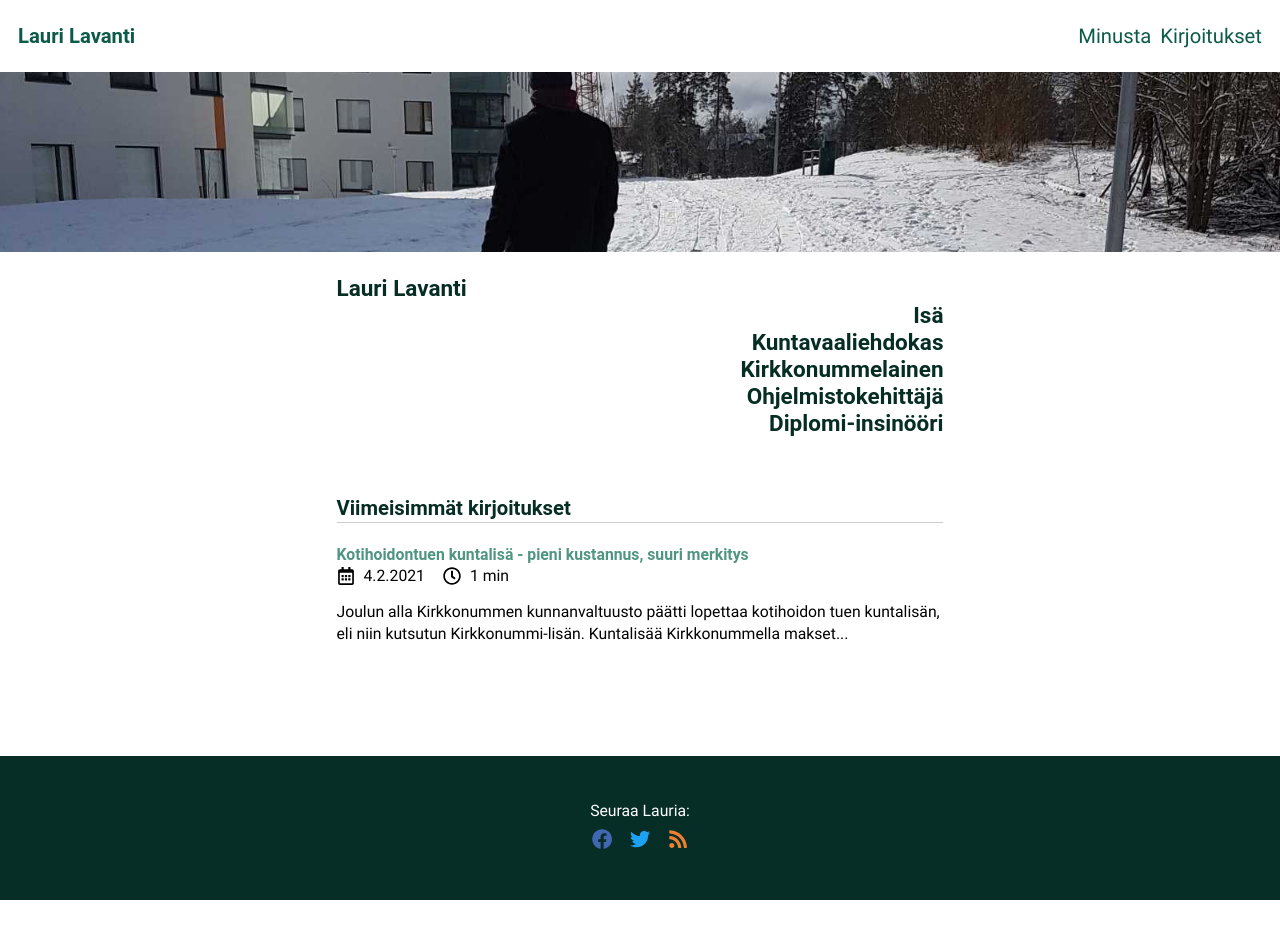
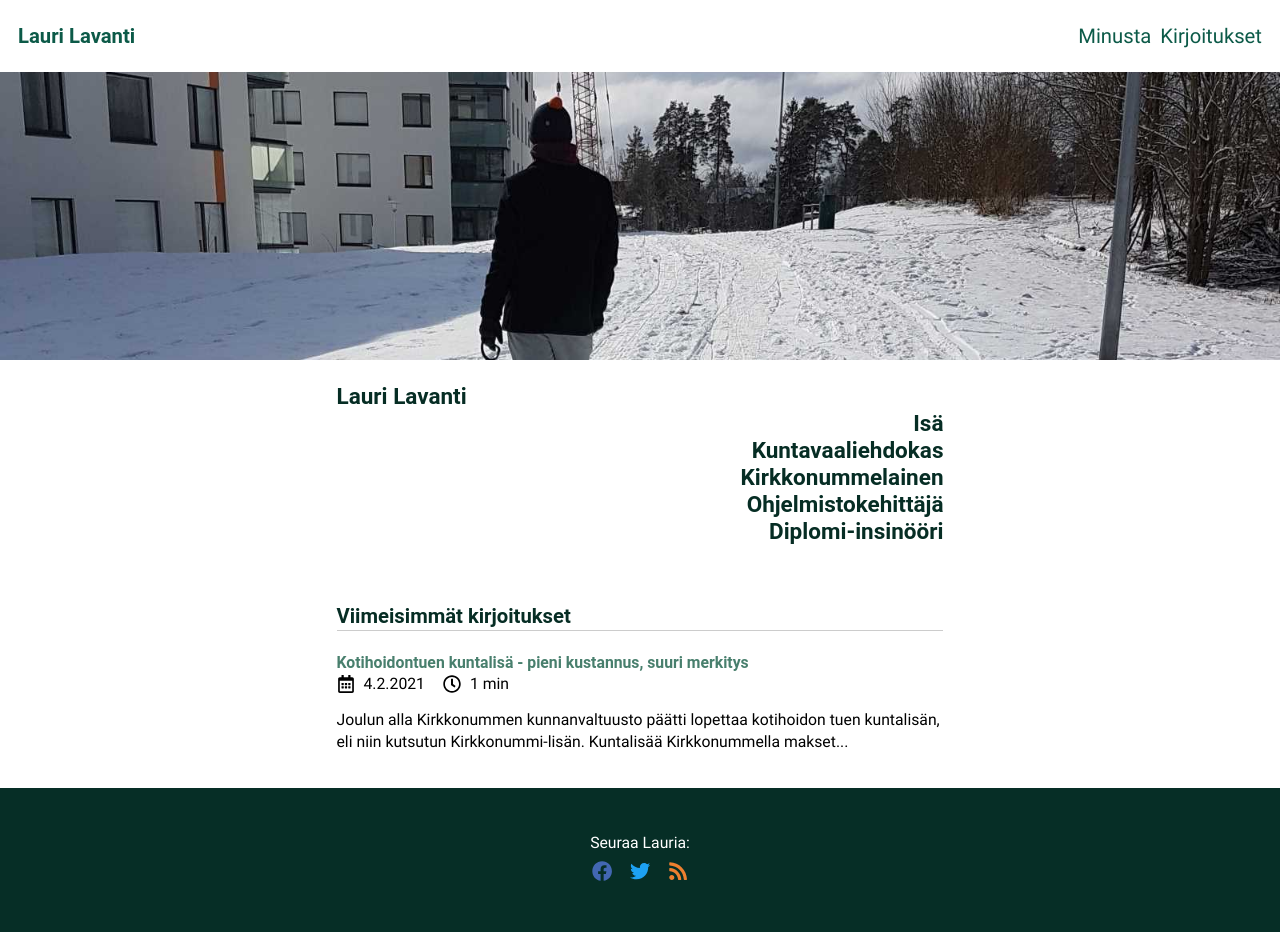
Before and after one commit to Lapanti/lapanti.github.io, a Jekyll site: the page built from index.html, in a window 1280 px wide. Built offline with Jekyll 4.4.1, drawn with Linux system fonts in a browser that asks for light colours; some web fonts are replaced; before the commit the page ends 900 px from its top, so only the background shows below that.

Commit message:
improve accessibility

```diff
--- a/_includes/page__hero.html
+++ b/_includes/page__hero.html
@@ -4,4 +4,4 @@
   {% assign image_description = page.title %}
 {% endif %}
 
-<img class="h" alt="{{ image_description }}" src="{{ page.header.image }}-l.{{ page.header.image_ext }}" srcset="{{ page.header.image }}-s.{{ page.header.image_ext }} 320w, {{ page.header.image }}-m.{{ page.header.image_ext }} 640w, {{ page.header.image }}-l.{{ page.header.image_ext }} 1024w, {{ page.header.image }}-xl.{{ page.header.image_ext }} 1600w" sizes="100vw" />
+<img class="h" height="180" width="320" alt="{{ image_description }}" src="{{ page.header.image }}-l.{{ page.header.image_ext }}" srcset="{{ page.header.image }}-s.{{ page.header.image_ext }} 320w, {{ page.header.image }}-m.{{ page.header.image_ext }} 640w, {{ page.header.image }}-l.{{ page.header.image_ext }} 1024w, {{ page.header.image }}-xl.{{ page.header.image_ext }} 1600w" sizes="100vw" />
--- a/assets/css/main.scss
+++ b/assets/css/main.scss
@@ -53,7 +53,7 @@
     --negative-x1: -1rem;
 
     // Colors
-    --link-color: #4F9581;
+    --link-color: #487F6D;
     --nav-link-color: #0C5A48;
     --accent-color: #062D24;
     --secondary-bg-color: #062e26;
@@ -250,6 +250,7 @@
                 img,
                 figure {
                     width: 100%;
+                    height: auto;
                     grid-column: 1 / -1;
 
                     &.h {
```
